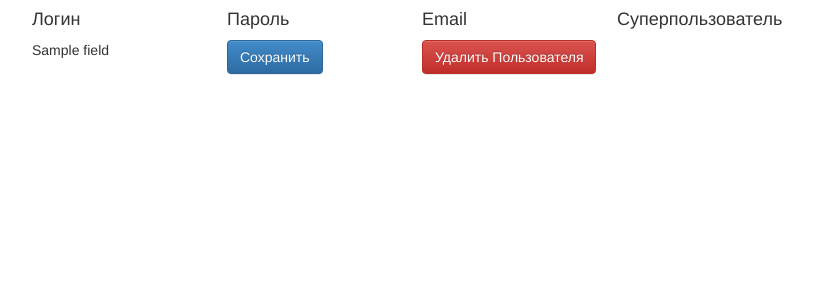
After one commit to Ankater/PythonDjango, a Django app: template templates/authentication/usercontrol.html in a window 1280 px wide. The commit adds this page. Shown: the top 300 px of the page, without its empty margins (38-851 px from the left). Run offline with Django 3.2, Linux system fonts and the light colour scheme; the template is opened without the code that fills it: most values are stand-ins (such as "Sample title", 1, 10 or a date in 2020); some libraries are stand-ins or nearby versions.

Commit message:
Updated usercontrol

```diff
--- a/templates/authentication/congratulationRegistration.html
+++ b/templates/authentication/congratulationRegistration.html
@@ -38,7 +38,7 @@
         function redirect(){
             window.location.href = "/";
         }
-        setTimeout(redirect, 2000); //2000 is equivalent to 2 seconds
+        setTimeout(redirect, 2000);
   </script>
   </body>
 </html>
--- /dev/null
+++ b/templates/authentication/usercontrol.html
@@ -0,0 +1,54 @@
+{% load static from staticfiles %}
+<!DOCTYPE html>
+<html lang="en">
+  <head>
+    <meta charset="utf-8">
+    <meta http-equiv="X-UA-Compatible" content="IE=edge">
+    <meta name="viewport" content="width=device-width, initial-scale=1">
+    <title>Регистрация</title>
+
+    <!-- Bootstrap -->
+    <link href="{% static "css/bootstrap.min.css" %}" rel="stylesheet">
+    <link href="{% static "css/bootstrap-theme.min.css" %}" rel="stylesheet">
+
+    <!-- HTML5 Shim and Respond.js IE8 support of HTML5 elements and media queries -->
+    <!-- WARNING: Respond.js doesn't work if you view the page via file:// -->
+    <!--[if lt IE 9]>
+      <script src="https://oss.maxcdn.com/libs/html5shiv/3.7.0/html5shiv.js"></script>
+      <script src="https://oss.maxcdn.com/libs/respond.js/1.4.2/respond.min.js"></script>
+    <![endif]-->
+    </head>
+    <body>
+        <div class="container">
+            <div class="row show-grid">
+                <div class="col-md-2"><h4>Логин</span></div>
+                <div class="col-md-2"><h4>Пароль</span></div>
+                <div class="col-md-2"><h4>Email</h4></div>
+                <div class="col-md-2"><h4>Суперпользователь</h4></div>
+                <div class="col-md-1"></div>
+                <div class="col-md-2"></div>
+            </div>
+            {%for user in userControlList%}
+                <div class="row show-grid">
+                    <form action="" method="post">{% csrf_token %}
+                        {%for field in user%}
+                            <div class="col-md-2">
+                                {{field}}
+                            </div>
+                        {%endfor%}
+                        <div class="col-md-2">
+                            <input type="submit" class="btn btn-primary" value="Сохранить">
+                        </div>
+                        <div class="col-md-2">
+                            <input type="button" class="btn btn-danger" value="Удалить Пользователя">
+                        </div>
+                    </form>
+                </div>
+            {%endfor%}
+        </div>
+    <!-- jQuery (necessary for Bootstrap's JavaScript plugins) -->
+    <script src="{% static "js/jquery-1.11.0.min.js" %}"></script>
+    <!-- Include all compiled plugins (below), or include individual files as needed -->
+    <script src="{% static "js/bootstrap.min.js" %}"></script>
+    </body>
+</html>
```
Also changed, not shown: authentication/views.py (+41 -12 lines), 2 other files.
